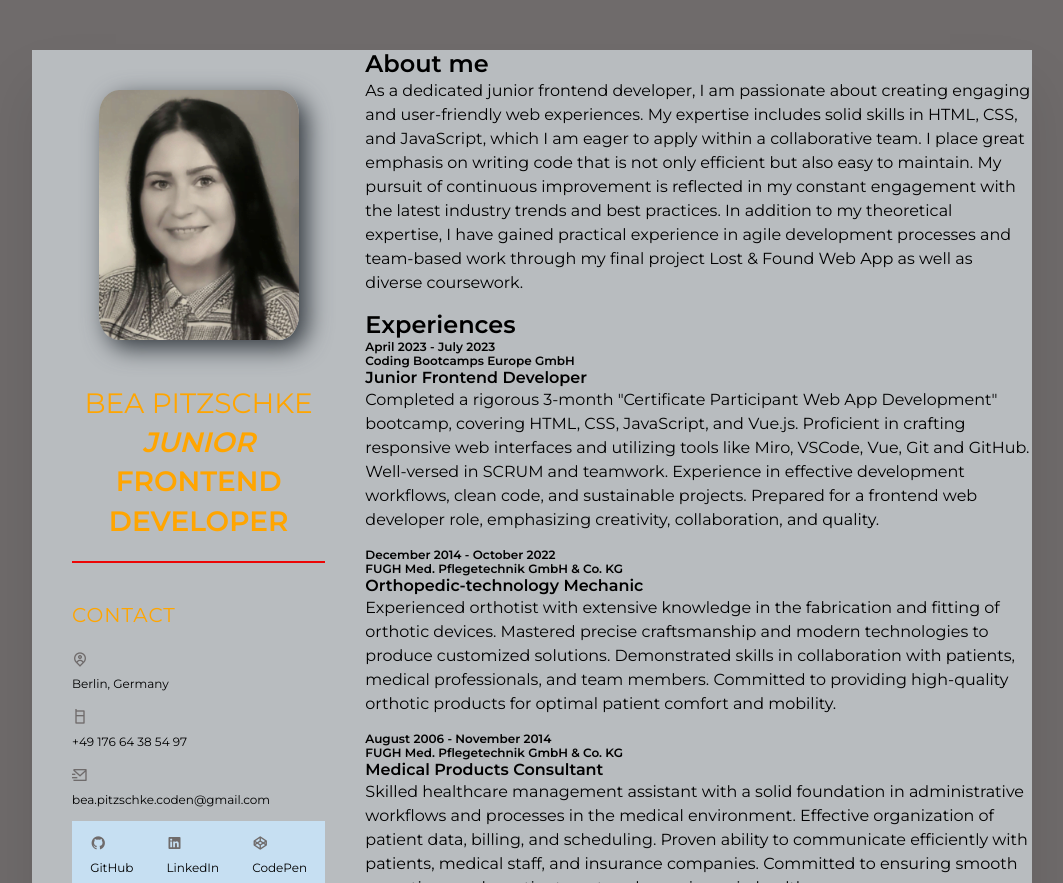
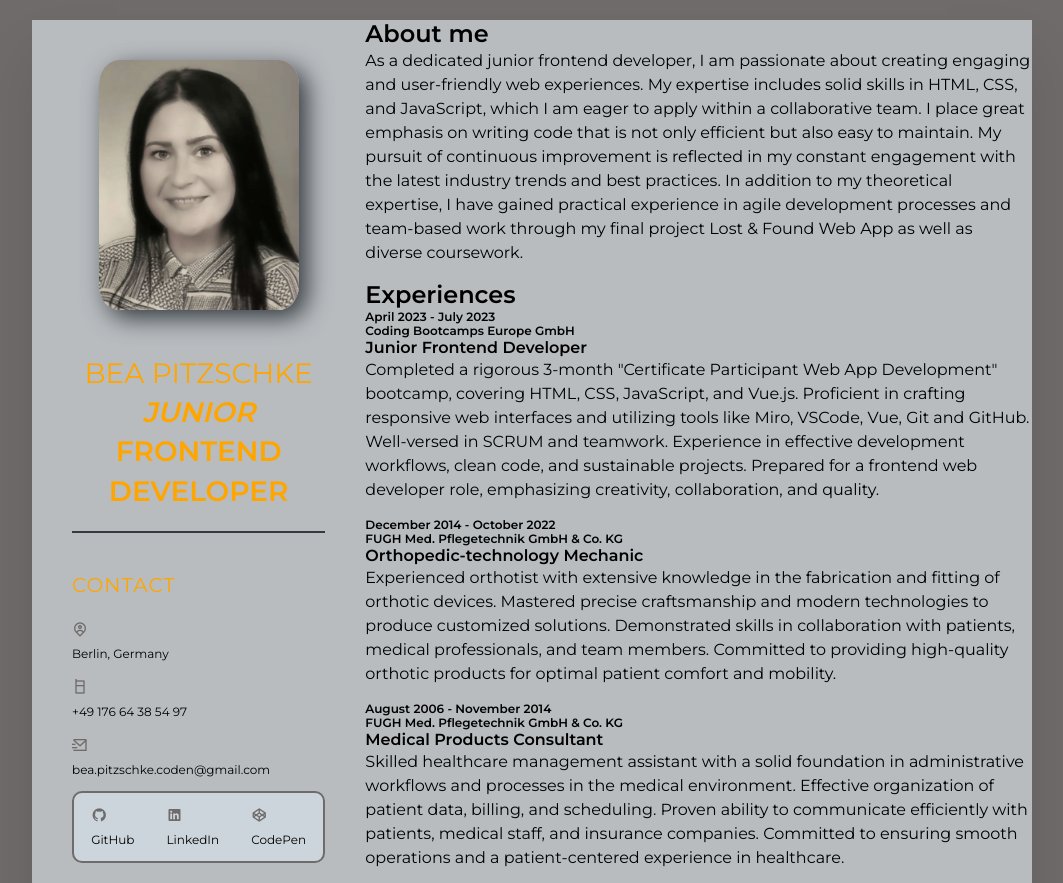
Before and after one commit to BeaCoden/BeaCoden.github.io, a plain HTML site: page index.html in a window 1280 px wide. Shown: the top 883 px of the page, without its empty margins (108-1171 px from the left). Drawn offline with nearby package versions, Linux system fonts and the light colour scheme.

Commit message:
style #31 contact ul icons

```diff
--- a/style.css
+++ b/style.css
@@ -5,16 +5,13 @@
   --background-color-light: #b8bcbf;
   --background-color-dark: #343a40;
 
-  /* border */
-  --border-color: #ec0606;
-
   /* shadow */
   --box-shadow-img: 8px 8px 25px 0px var(--background-color-dark);
   --box-shadow-container: 0 35px 55px rgba(0, 0, 0, 0.1);
 
   /* icon */
   --icon-color: #6f6b6b;
-  --icon-background-color: #c6dff2;
+  --icon-background-color: #cdd5dc;
 
   /* font color */
   --heading-color: orange;
@@ -125,7 +122,7 @@ ul {
   max-width: 1000px;
   min-height: 1000px;
   background-color: var(--background-color-light);
-  margin: 50px;
+  margin: 20px;
   display: grid;
   grid-template-columns: 1fr 2fr;
   box-shadow: var(--box-shadow-container);
@@ -145,7 +142,7 @@ ul {
   flex-direction: column;
   align-items: center;
   padding-bottom: 20px;
-  border-bottom: 2px solid var(--border-color);
+  border-bottom: 2px solid var(--background-color-dark);
 }
 
 .imgAndName .imgBox {
@@ -226,7 +223,10 @@ ul {
   gap: 20px;
   margin-bottom: 40px;
   background-color: var(--icon-background-color);
+  border: 2px solid var(--background-color-body);
+  border-radius: 10px;
 }
+
 
 
 /* EDUCATION */
```
